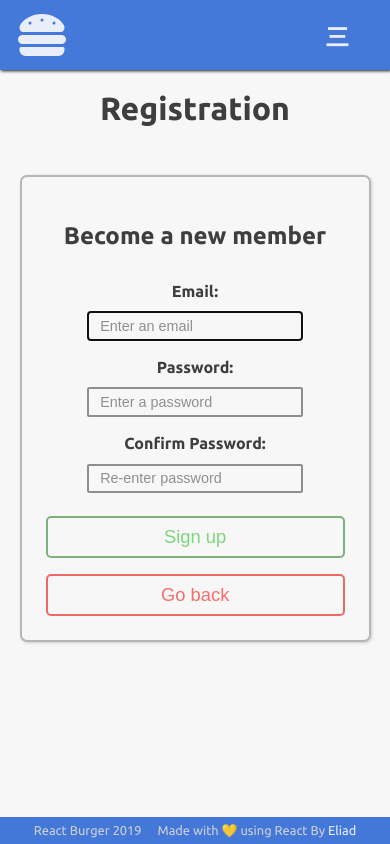
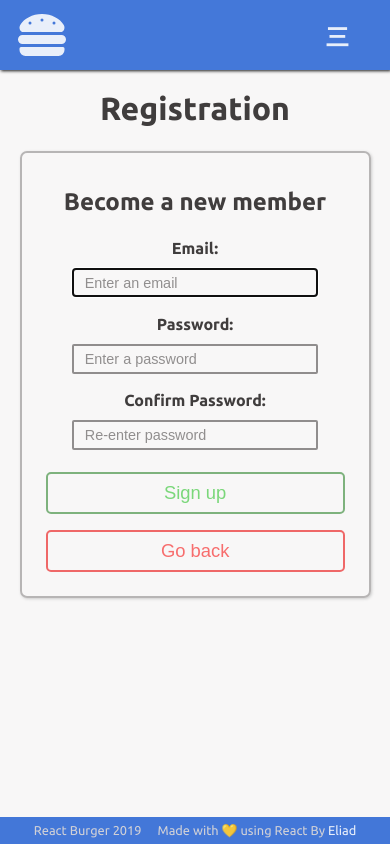
Before and after one commit to EliTu/React-Burger-app, a React (Create React App) app: page /signup in a window 390 px wide. Built offline with nearby package versions, Linux system fonts and the light colour scheme.

Commit message:
Revamping SignUp component responsive design

```diff
--- a/src/components/containers/Authentication/SignUp/SignUp.module.css
+++ b/src/components/containers/Authentication/SignUp/SignUp.module.css
@@ -43,6 +43,7 @@
 
 /* Medium screen */
 @media only screen and (max-width: 1250px) {
+
     .SignUp {
         width: 70%;
     }
@@ -52,5 +53,41 @@
 @media only screen and (max-width: 500px) {
     .SignUp {
         width: 90%;
+        margin: 1.5rem auto;
+    }
+
+    .MainHeader {
+        margin: 1rem auto;
+    }
+
+    .SignUp h2 {
+        margin: 0.5rem auto;
+        padding: 0.7rem 0;
+    }
+
+    .SignUp input {
+        width: 80%;
     }
 }
+
+/* Extra small screen */
+@media only screen and (max-width: 350px) {
+    .MainHeader {
+        margin: 0.3rem auto;
+    }
+
+    .SignUp {
+        margin-bottom: 1rem;
+        padding: 0;
+    }
+
+    .SignUp label {
+        font-size: 0.8rem;
+    }
+
+    .SignUp h2 {
+        margin: 0.3rem auto;
+        padding: 0.4rem 0;
+        font-size: 1.3rem;
+    }
+}
```
